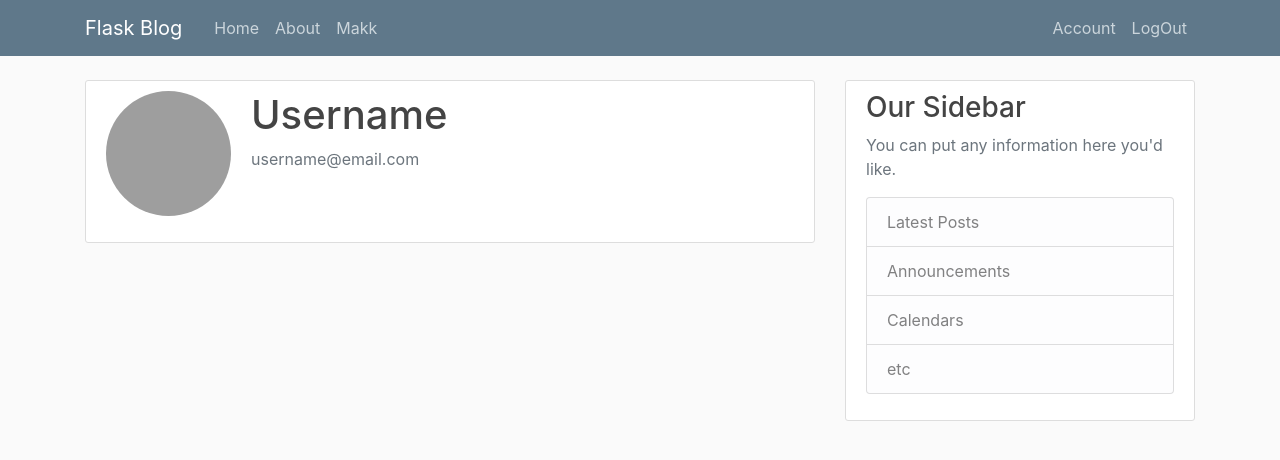
After one commit to HinnMachache/flask_projectPractise, a Flask app: page /account in a window 1280 px wide. The commit adds this page. Shown: the top 460 px of the page. Run offline with Flask 3, Linux system fonts and the light colour scheme; a user stored in the database is signed in; some libraries are stand-ins or nearby versions; grey boxes are pictures that could not be loaded.

Commit message:
User Authentication: Sign Up and Login

```diff
--- a/flaskIntroduction/flask_blog/__init__.py
+++ b/flaskIntroduction/flask_blog/__init__.py
@@ -1,6 +1,7 @@
 from flask import Flask
 from flask_sqlalchemy import SQLAlchemy
 from flask_bcrypt import Bcrypt
+from flask_login import LoginManager
 
 # import json
 
@@ -10,5 +11,8 @@ app.config['SECRET_KEY'] = 'a72b2bd403ed74e86db3ac5ada8c6ab0'
 app.config['SQLALCHEMY_DATABASE_URI'] = 'sqlite:///site.db'
 db = SQLAlchemy(app)
 brcypt = Bcrypt(app)
+login_manager = LoginManager(app)
+login_manager.login_view = 'login'
+login_manager.login_message_category = 'info'
 
 from flask_blog import routes
--- a/flaskIntroduction/flask_blog/routes.py
+++ b/flaskIntroduction/flask_blog/routes.py
@@ -1,7 +1,8 @@
 from flask_blog import app, db, brcypt
-from flask import render_template, url_for, flash, redirect
+from flask import render_template, url_for, flash, redirect, request
 from flask_blog.forms import RegistrationForm, LoginForm
 from flask_blog.models import User, Post
+from flask_login import login_user, logout_user, current_user, login_required
 
 # with open('posts.json', 'r') as file:
 # 	posts_dict = json.load(file)
@@ -36,6 +37,8 @@ def makk():
 
 @app.route('/register', methods=['GET', 'POST'])
 def register():
+    if current_user.is_authenticated:
+        return redirect(url_for('home'))
     form = RegistrationForm()
     if form.validate_on_submit():
         hashed_password = brcypt.generate_password_hash(form.password.data).decode('utf-8') # Hash the password
@@ -51,9 +54,23 @@ def register():
 def login():
     form = LoginForm()
     if form.validate_on_submit():
-        if form.email.data == 'admin@blog.com' and form.password.data == 'password':
-            flash('You have been logged in!', 'success')
-            return redirect(url_for('home'))
+        # if form.email.data == 'admin@blog.com' and form.password.data == 'password':
+        #     flash('You have been logged in!', 'success')
+        user = User.query.filter_by(email=form.email.data).first() # Returns first results or None if email is invalid
+        if user and brcypt.check_password_hash(user.password, form.password.data):
+            login_user(user, remember=form.remember.data)       # login_user manages the log in process
+            next_page = request.args.get('next')
+            return redirect(next_page) if next_page else redirect(url_for('home'))
         else:
-            flash('Login Unsuccesful. Please check username and password', 'danger')
+            flash('Login Unsuccesful. Please check email and password', 'danger')
     return render_template("login.html", form=form, title='Login')
+
+@app.route('/logout') # Display the logout nav
+def logout():
+    logout_user()
+    return redirect(url_for('home'))
+
+@app.route('/account')   # Display account
+@login_required
+def account():
+    return render_template("account.html")
--- /dev/null
+++ b/flaskIntroduction/flask_blog/templates/account.html
@@ -0,0 +1,13 @@
+{% extends "layout.html" %}
+{% block content %}
+<div class="content-section">
+    <div class="media">
+        <img class="rounded-circle account-img" src="userimage.jpg">
+        <div class="media-body">
+            <h2 class="account-heading">Username</h2>
+            <p class="text-secondary">username@email.com</p>
+        </div>
+    </div>
+    <!-- FORM HERE -->
+</div>
+{% endblock content %}
--- a/flaskIntroduction/flask_blog/templates/layout.html
+++ b/flaskIntroduction/flask_blog/templates/layout.html
@@ -30,8 +30,13 @@
               </div>
               <!-- Navbar Right Side -->
               <div class="navbar-nav">
-                <a class="nav-item nav-link" href="{{ url_for('login') }}">Login</a>
-                <a class="nav-item nav-link" href="{{ url_for('register') }}">Register</a>
+                {% if current_user.is_authenticated %}
+                <a class="nav-item nav-link" href="{{ url_for('account') }}">Account</a>
+                  <a class="nav-item nav-link" href="{{ url_for('logout') }}">LogOut</a>
+                {% else %}
+                  <a class="nav-item nav-link" href="{{ url_for('login') }}">Login</a>
+                  <a class="nav-item nav-link" href="{{ url_for('register') }}">Register</a>
+                {% endif %}
               </div>
             </div>
           </div>
```
Also changed, not shown: flaskIntroduction/flask_blog/models.py (+8 -2 lines).
